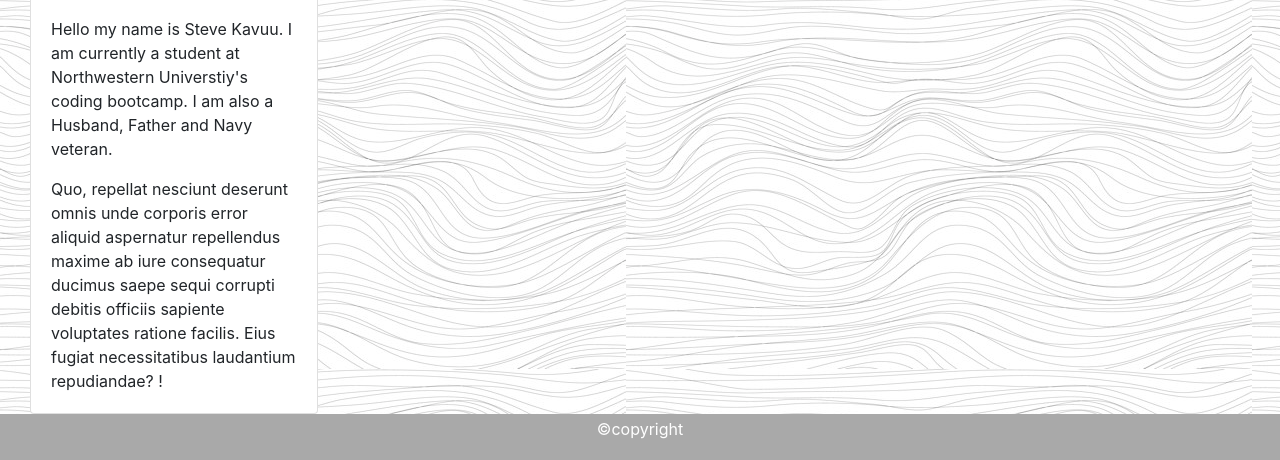
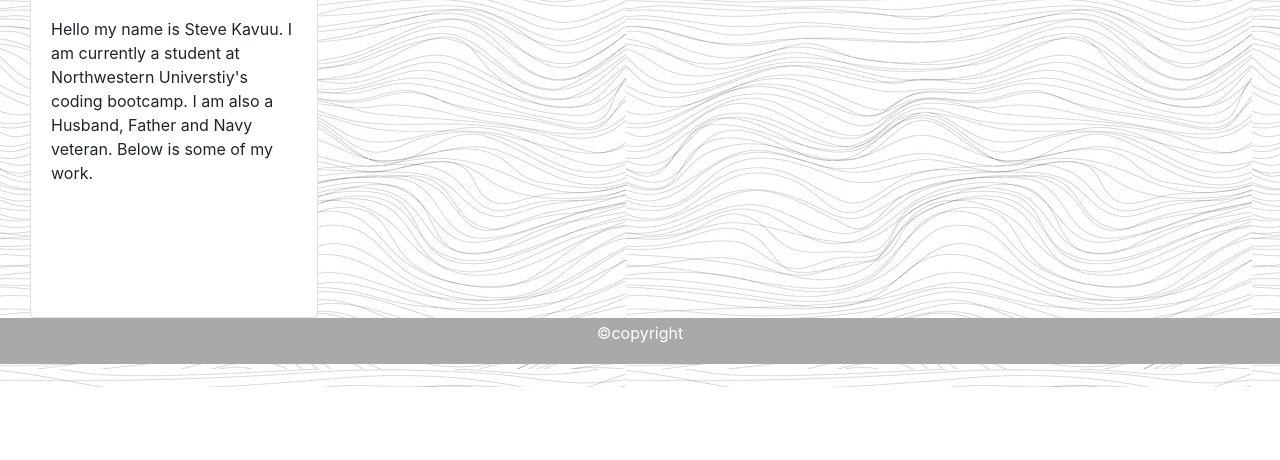
Before and after one commit to sck916/-Responsivehw, a plain HTML site: page index.html in a window 1280 px wide. Shown: the part 413-873 px from the top of the page. After the commit the page ends 800 px from the top, so only its background shows below. Drawn offline with nearby package versions, Linux system fonts and the light colour scheme.

Commit message:
Update index.html
added links to some of my work

```diff
--- a/index.html
+++ b/index.html
@@ -68,13 +68,32 @@
     <img class="card-img-top" src="img/1.jpeg" alt="Card image cap" id="img1" />
     <div class="card-body">
       <p class="card-text">
-        Hello my name is Steve Kavuu. I am currently a student at Northwestern Universtiy's coding bootcamp. I am also a Husband, Father and Navy veteran.
+        Hello my name is Steve Kavuu. I am currently a student at Northwestern Universtiy's coding bootcamp. I am also a
+        Husband, Father and Navy veteran. Below is some of my work.
       </p>
       <p class="card-text">
-        Quo, repellat nesciunt deserunt omnis unde corporis error aliquid
-        aspernatur repellendus maxime ab iure consequatur ducimus saepe sequi
-        corrupti debitis officiis sapiente voluptates ratione facilis. Eius
-        fugiat necessitatibus laudantium repudiandae? !
+
+        <a href="https://sck916.github.io/code-refhomework/"></a>
+
+        <br>
+       <a href="https://sck916.github.io/responsivehw/"></a>
+
+        <br>
+        <a href="https://sck916.github.io/Password-Generator/"></a>
+
+        <br>
+        <a href=" https://sck916.github.io/code-quiz/"></a>
+
+        <br>
+        <a href ="https://sck916.github.io/homework5-Scheduler/"
+
+        <br>
+        <a href ="https://sck916.github.io/hw6/"></a>
+
+
+
+
+
       </p>
     </div>
   </div>
```
Lines whose indentation alone changed are shown as unchanged.
